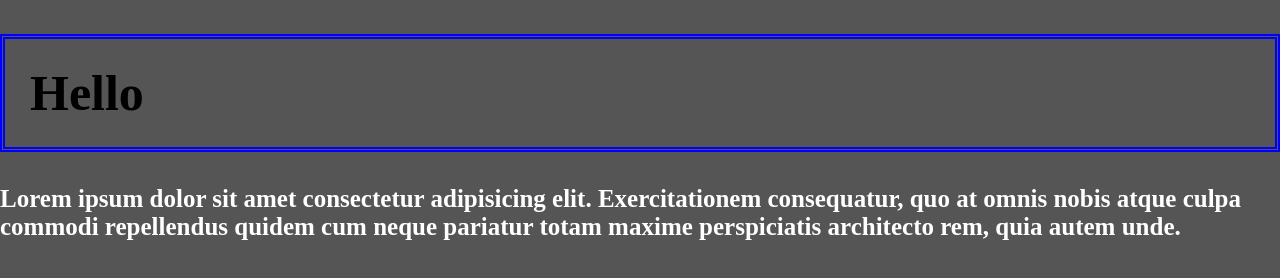
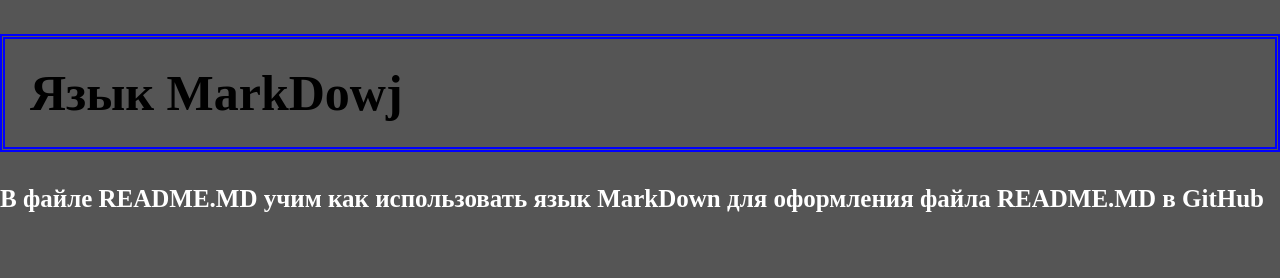
Before and after one commit to LAnMiv/myFirstSite, a plain HTML site: page index.html in a window 1280 px wide. Drawn offline with Linux system fonts and the light colour scheme.

Commit message:
Изменить содеражание index.html

```diff
--- a/index.html
+++ b/index.html
@@ -5,10 +5,10 @@
     <meta http-equiv="X-UA-Compatible" content="IE=edge">
     <meta name="viewport" content="width=device-width, initial-scale=1.0">
     <link rel="stylesheet" href="style.css">
-    <title>Мой первый сайт</title>
+    <title>Учим язык MarkDown</title>
 </head>
 <body>
-    <h1>Hello</h1>
-    <p>Lorem ipsum dolor sit amet consectetur adipisicing elit. Exercitationem consequatur, quo at omnis nobis atque culpa commodi repellendus quidem cum neque pariatur totam maxime perspiciatis architecto rem, quia autem unde.</p>
+    <h1>Язык MarkDowj</h1>
+    <p>В файле README.MD учим как использовать язык MarkDown для оформления файла README.MD в GitHub</p>
 </body>
 </html>
```
